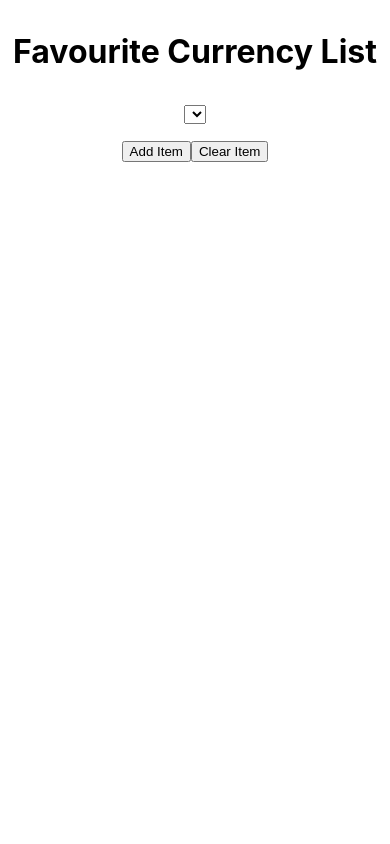
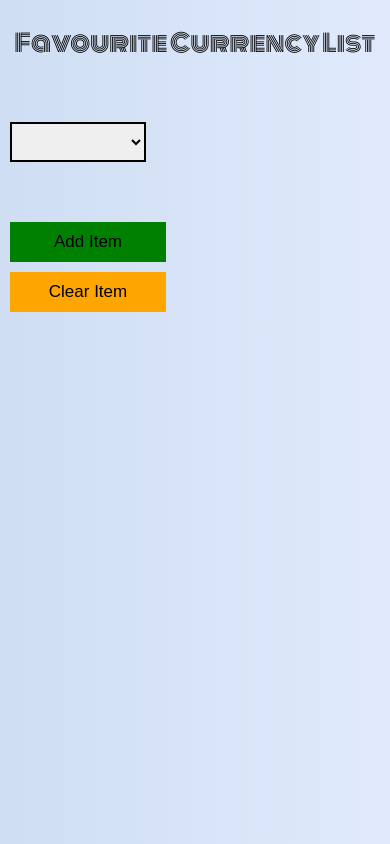
Before and after one commit to Vimalraveendra/Favourite-CurrencyList, a React (Create React App) app: page / in a window 390 px wide. Built offline with nearby package versions, Linux system fonts and the light colour scheme.

Commit message:
Created styles sheets for FavouriteList component & Homepage Component & added google font to title,& also updated the App styles as well

```diff
--- a/public/index.html
+++ b/public/index.html
@@ -24,6 +24,9 @@
       work correctly both with client-side routing and a non-root public URL.
       Learn how to configure a non-root public URL by running `npm run build`.
     -->
+     <!-- google fonts -->
+     <link href="https://fonts.googleapis.com/css2?family=Monoton&display=swap" rel="stylesheet">
+
     <title>React App</title>
   </head>
   <body>
--- a/src/App.css
+++ b/src/App.css
@@ -1,38 +1,3 @@
 .App {
   text-align: center;
 }
-
-.App-logo {
-  height: 40vmin;
-  pointer-events: none;
-}
-
-@media (prefers-reduced-motion: no-preference) {
-  .App-logo {
-    animation: App-logo-spin infinite 20s linear;
-  }
-}
-
-.App-header {
-  background-color: #282c34;
-  min-height: 100vh;
-  display: flex;
-  flex-direction: column;
-  align-items: center;
-  justify-content: center;
-  font-size: calc(10px + 2vmin);
-  color: white;
-}
-
-.App-link {
-  color: #61dafb;
-}
-
-@keyframes App-logo-spin {
-  from {
-    transform: rotate(0deg);
-  }
-  to {
-    transform: rotate(360deg);
-  }
-}
--- a/src/Components/CurrencyList/CurrencyList.scss
+++ b/src/Components/CurrencyList/CurrencyList.scss
@@ -1,3 +1,11 @@
 .title {
   font-size: 2rem;
+  font-weight: 500;
+  font-family: "Monoton", cursive;
 }
+
+@media screen and (max-width: 600px) {
+  .title {
+    font-size: 1.5rem;
+  }
+}
--- a/src/Components/FavouriteList/FavouriteList.jsx
+++ b/src/Components/FavouriteList/FavouriteList.jsx
@@ -1,7 +1,7 @@
 import React from 'react';
 import { v4 as uuidv4 } from "uuid";
 import SelectCurrency from '../SelectCurrency/SelectCurrency'
-
+import './FavouriteList.scss'
 
 const FavouriteList=({currencies,currency,handleChange,addCurrency,removeCurrency})=>{
 
--- /dev/null
+++ b/src/Components/FavouriteList/FavouriteList.scss
@@ -0,0 +1,68 @@
+.select-item {
+  display: flex;
+  justify-content: center;
+  align-items: center;
+  width: 40vw;
+  margin-top: 50px;
+
+  .options {
+    display: flex;
+    justify-content: center;
+    align-items: center;
+    width: 50vw;
+    margin: 10px;
+    border: 2px solid black;
+    text-align: center;
+    font-size: 20px;
+    height: 40px;
+
+    &.option:focus {
+      outline: none;
+    }
+  }
+}
+
+.btn-item {
+  margin-top: 50px;
+}
+.btn {
+  width: 18.5vw;
+  border: none;
+  padding: 10px 0;
+  margin: 10px 10px;
+  height: 40px;
+  font-size: 18px;
+  cursor: pointer;
+
+  &.green {
+    background-color: green;
+  }
+
+  &.red {
+    background-color: orange;
+  }
+
+  &.btn:focus {
+    outline: none;
+  }
+  &.btn:hover {
+    background-color: black;
+    color: white;
+  }
+}
+@media screen and (max-width: 600px) {
+  .select-item .options {
+    width: 50vw;
+  }
+}
+
+@media screen and (max-width: 600px) {
+  .btn {
+    display: flex;
+    flex-direction: row;
+    justify-content: center;
+    align-items: center;
+    width: 40vw;
+    font-size: 17px;
+  }
+}
--- /dev/null
+++ b/src/Page/HomePage/Homepage.scss
@@ -0,0 +1,7 @@
+.homepage {
+  display: flex;
+  flex-direction: column;
+  align-items: center;
+  padding: 20px 80px;
+  height: 100vh;
+}
--- a/src/index.css
+++ b/src/index.css
@@ -1,13 +1,25 @@
 body {
   margin: 0;
-  font-family: -apple-system, BlinkMacSystemFont, 'Segoe UI', 'Roboto', 'Oxygen',
-    'Ubuntu', 'Cantarell', 'Fira Sans', 'Droid Sans', 'Helvetica Neue',
+  font-family: -apple-system, BlinkMacSystemFont, "Segoe UI", "Roboto", "Oxygen",
+    "Ubuntu", "Cantarell", "Fira Sans", "Droid Sans", "Helvetica Neue",
     sans-serif;
   -webkit-font-smoothing: antialiased;
   -moz-osx-font-smoothing: grayscale;
+
+  background: #e0eafc; /* fallback for old browsers */
+  background: -webkit-linear-gradient(
+    to right,
+    #cfdef3,
+    #e0eafc
+  ); /* Chrome 10-25, Safari 5.1-6 */
+  background: linear-gradient(
+    to right,
+    #cfdef3,
+    #e0eafc
+  ); /* W3C, IE 10+/ Edge, Firefox 16+, Chrome 26+, Opera 12+, Safari 7+ */
 }
 
 code {
-  font-family: source-code-pro, Menlo, Monaco, Consolas, 'Courier New',
+  font-family: source-code-pro, Menlo, Monaco, Consolas, "Courier New",
     monospace;
 }
```
